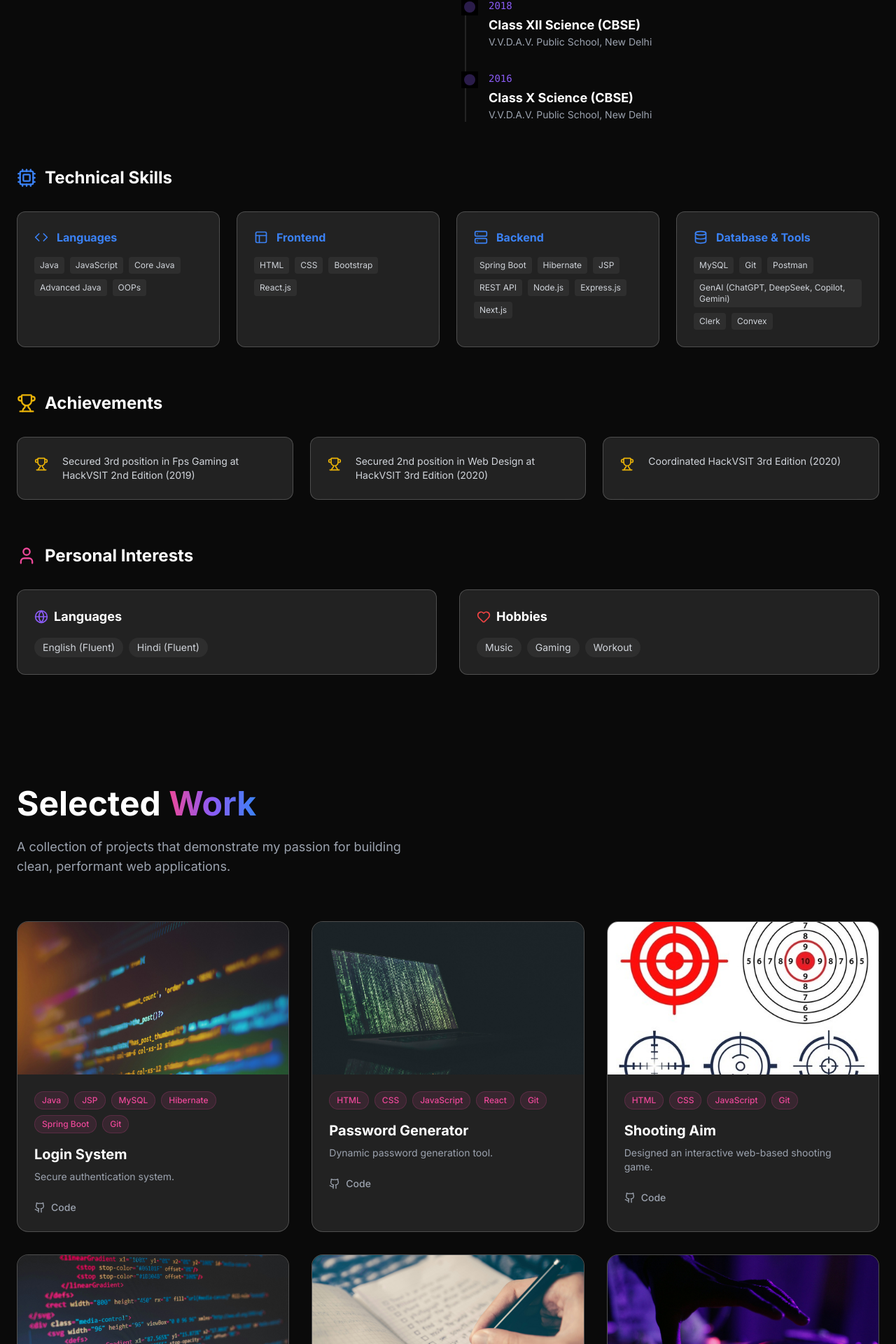
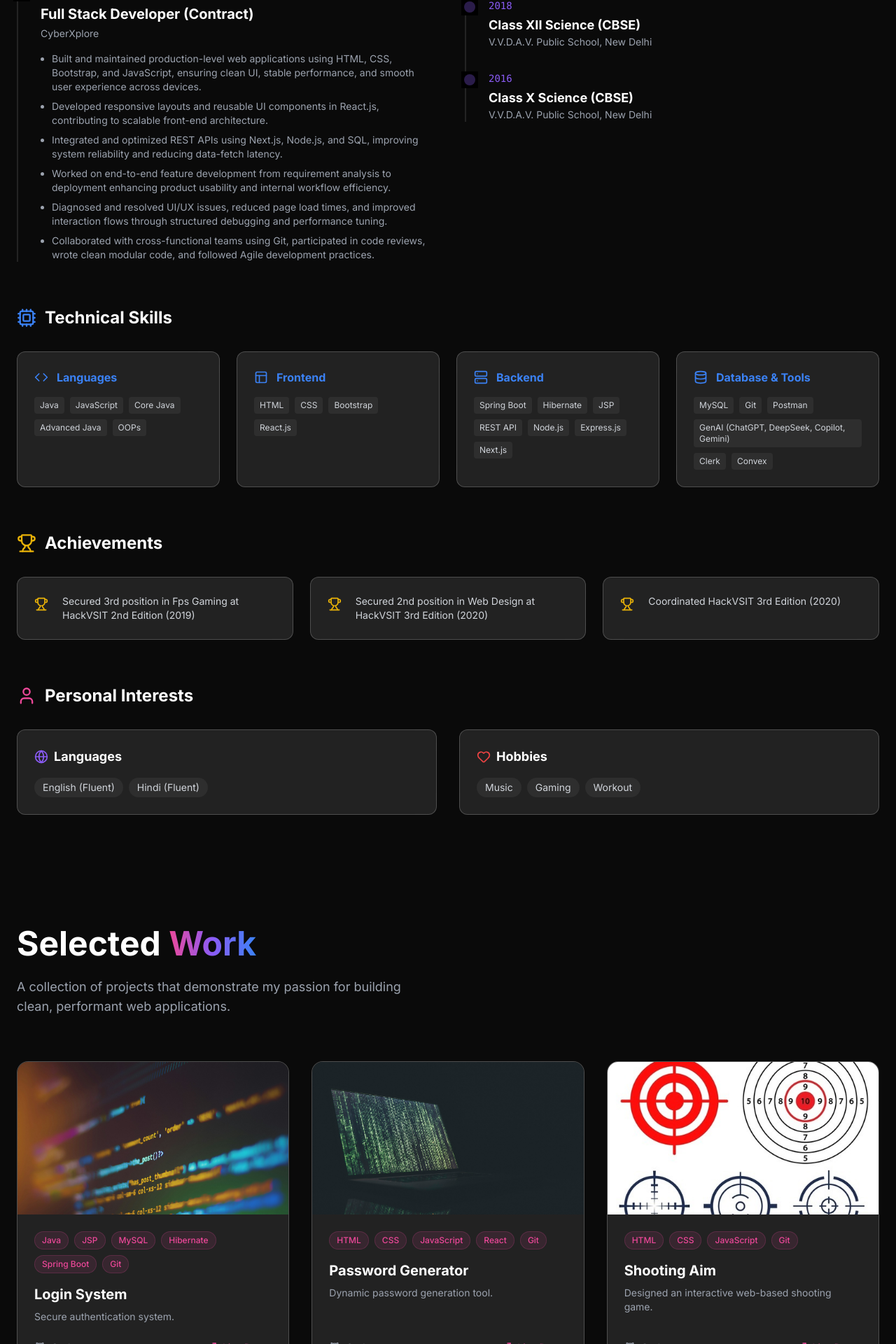
Before and after one commit to agam1308/portfolio, a React (Vite) app: page / in a window 1280 px wide. Shown: the part 1482-3402 px from the top of the page at 70% size. Built offline with nearby package versions, Linux system fonts and the light colour scheme; a web font is replaced by a local one.

Commit message:
Update project links to specific repos and add live demo buttons

```diff
--- a/src/sections/About.jsx
+++ b/src/sections/About.jsx
@@ -174,6 +174,41 @@ const About = () => {
                   </li>
                 </ul>
               </div>
+
+              <div className="relative">
+                <div className="absolute -left-[39px] bg-black p-1">
+                  <div className="w-4 h-4 rounded-full bg-primary/50" />
+                </div>
+                <span className="text-sm text-primary font-mono mb-2 block">
+                  April 2022 - April 2024
+                </span>
+                <h4 className="text-xl font-bold mb-1">
+                  Full Stack Developer (Contract)
+                </h4>
+                <p className="text-gray-400 text-sm mb-4">
+                  CyberXplore
+                </p>
+                <ul className="list-disc list-outside ml-4 text-gray-400 text-sm space-y-2">
+                  <li>
+                    Built and maintained production-level web applications using HTML, CSS, Bootstrap, and JavaScript, ensuring clean UI, stable performance, and smooth user experience across devices.
+                  </li>
+                  <li>
+                    Developed responsive layouts and reusable UI components in React.js, contributing to scalable front-end architecture.
+                  </li>
+                  <li>
+                    Integrated and optimized REST APIs using Next.js, Node.js, and SQL, improving system reliability and reducing data-fetch latency.
+                  </li>
+                  <li>
+                    Worked on end-to-end feature development from requirement analysis to deployment enhancing product usability and internal workflow efficiency.
+                  </li>
+                  <li>
+                    Diagnosed and resolved UI/UX issues, reduced page load times, and improved interaction flows through structured debugging and performance tuning.
+                  </li>
+                  <li>
+                    Collaborated with cross-functional teams using Git, participated in code reviews, wrote clean modular code, and followed Agile development practices.
+                  </li>
+                </ul>
+              </div>
             </div>
           </motion.div>
 
--- a/src/sections/Projects.jsx
+++ b/src/sections/Projects.jsx
@@ -1,6 +1,6 @@
 import React from "react";
 import { motion } from "framer-motion";
-import { Github } from "lucide-react";
+import { Github, ExternalLink } from "lucide-react";
 
 const projects = [
   {
@@ -8,28 +8,28 @@ const projects = [
     description: "Secure authentication system.",
     tags: ["Java", "JSP", "MySQL", "Hibernate", "Spring Boot", "Git"],
     image: `${import.meta.env.BASE_URL}projects/login-system.jpg`,
-    links: { code: "https://github.com/agam1308" },
+    links: { code: "https://github.com/agam1308/Login-System", live: "https://agam1308.github.io/Login-System" },
   },
   {
     title: "Password Generator",
     description: "Dynamic password generation tool.",
     tags: ["HTML", "CSS", "JavaScript", "React", "Git"],
     image: `${import.meta.env.BASE_URL}projects/password-generator.jpg`,
-    links: { code: "https://github.com/agam1308" },
+    links: { code: "https://github.com/agam1308/Password-Generator", live: "https://agam1308.github.io/Password-Generator" },
   },
   {
     title: "Shooting Aim",
     description: "Designed an interactive web-based shooting game.",
     tags: ["HTML", "CSS", "JavaScript", "Git"],
     image: `${import.meta.env.BASE_URL}projects/shooting-aim.jpg`,
-    links: { code: "https://github.com/agam1308" },
+    links: { code: "https://github.com/agam1308/Shooting-Aim", live: "https://agam1308.github.io/Shooting-Aim" },
   },
   {
     title: "Paragraph Modification",
     description: "Implemented dynamic paragraph modification.",
     tags: ["HTML", "CSS", "React.js", "Git"],
     image: `${import.meta.env.BASE_URL}projects/paragraph-mod.jpg`,
-    links: { code: "https://github.com/agam1308" },
+    links: { code: "https://github.com/agam1308/Paragraph-Modification", live: "https://agam1308.github.io/Paragraph-Modification" },
   },
   {
     title: "Fintech app",
@@ -37,7 +37,7 @@ const projects = [
       "Built a finance-styled task-management web app featuring optimized Next.js routing, reusable UI components, and responsive design.",
     tags: ["HTML", "CSS", "JavaScript", "React", "Next.js", "Git"],
     image: `${import.meta.env.BASE_URL}projects/todo-list.jpg`,
-    links: { code: "https://github.com/agam1308" },
+    links: { code: "https://github.com/agam1308/Fintech-App", live: "https://agam1308.github.io/Fintech-App" },
   },
   {
     title: "Ecommerce App",
@@ -45,7 +45,7 @@ const projects = [
       "Developed a responsive ecommerce platform with dynamic product pages, optimized routing, and clean UI components.",
     tags: ["Next.js", "React", "JavaScript", "CSS", "Git"],
     image: `${import.meta.env.BASE_URL}projects/music-app.jpg`,
-    links: { code: "https://github.com/agam1308" },
+    links: { code: "https://github.com/agam1308/Ecommerce-App", live: "https://agam1308.github.io/Ecommerce-App" },
   },
   {
     title: "ShopHub",
@@ -53,7 +53,7 @@ const projects = [
       "Implemented a secure authentication flow (JWT/session-based), dynamic product pages, and a polished ecommerce UI with optimized Next.js routing.",
     tags: ["Next.js", "React", "JavaScript", "CSS", "Git"],
     image: `${import.meta.env.BASE_URL}projects/login-system.jpg`,
-    links: { code: "https://github.com/agam1308" },
+    links: { code: "https://github.com/agam1308/ShopHub", live: "https://agam1308.github.io/ShopHub" },
   },
 ];
 
@@ -79,8 +79,9 @@ const cardVariants = {
 const ProjectCard = ({ project, variants }) => {
   return (
     <motion.div
+      onClick={() => window.open(project.links.code, "_blank")}
       variants={variants}
-      className="group relative rounded-2xl overflow-hidden glass hover:bg-white/5 transition-colors"
+      className="group relative rounded-2xl overflow-hidden glass hover:bg-white/5 transition-colors cursor-pointer flex flex-col h-full"
     >
       <div className="aspect-video overflow-hidden">
         <img
@@ -90,7 +91,7 @@ const ProjectCard = ({ project, variants }) => {
         />
       </div>
 
-      <div className="p-6">
+      <div className="p-6 flex flex-col flex-grow">
         <div className="flex flex-wrap gap-2 mb-4">
           {project.tags.map((tag) => (
             <span
@@ -105,17 +106,27 @@ const ProjectCard = ({ project, variants }) => {
         <h3 className="text-xl font-bold mb-2 group-hover:text-primary transition-colors">
           {project.title}
         </h3>
-        <p className="text-gray-400 text-sm mb-6 line-clamp-2">
+        <p className="text-gray-400 text-sm mb-6 line-clamp-2 flex-grow">
           {project.description}
         </p>
 
-        <div className="flex gap-4">
-          <a
-            href={project.links.code}
+        <div className="flex gap-4 items-center">
+          <span
             className="flex items-center gap-2 text-sm font-medium text-gray-400 hover:text-white transition-colors"
           >
             <Github size={16} /> Code
-          </a>
+          </span>
+          {project.links.live && (
+            <a
+              href={project.links.live}
+              target="_blank"
+              rel="noopener noreferrer"
+              onClick={(e) => e.stopPropagation()}
+              className="flex items-center gap-2 text-sm font-medium text-primary hover:text-primary/80 transition-colors ml-auto"
+            >
+              <ExternalLink size={16} /> Live Demo
+            </a>
+          )}
         </div>
       </div>
     </motion.div>
```
